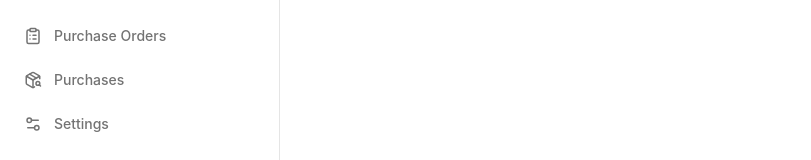
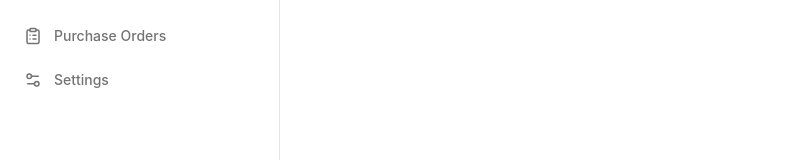
Before and after one commit to GourishMarkan/invenTrack-front, a React (Vite) app: page / in a window 1280 px wide. Shown: the part 209-369 px from the top of the page, without its empty margins (0-811 px from the left). Built offline with nearby package versions, Linux system fonts and the light colour scheme; no server answers.

Commit message:
fix: comment out Purchases navigation item in Sidebar

```diff
--- a/src/components/layout/Sidebar.tsx
+++ b/src/components/layout/Sidebar.tsx
@@ -25,7 +25,7 @@ const navigationItems = [
   { to: "/products", label: "Products", icon: Boxes },
   { to: "/suppliers", label: "Suppliers", icon: Truck },
   { to: "/purchase-orders", label: "Purchase Orders", icon: ClipboardList },
-  { to: "/purchases", label: "Purchases", icon: PackageSearch },
+  // { to: "/purchases", label: "Purchases", icon: PackageSearch },
   { to: "/settings", label: "Settings", icon: Settings2 },
 ]
 
```
